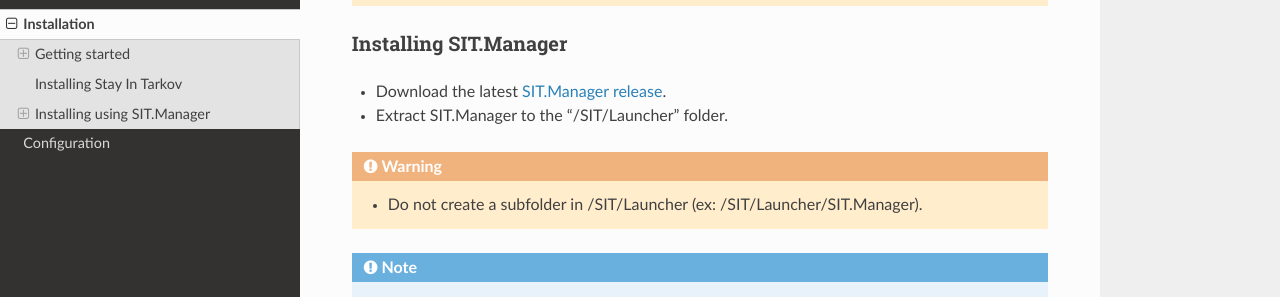
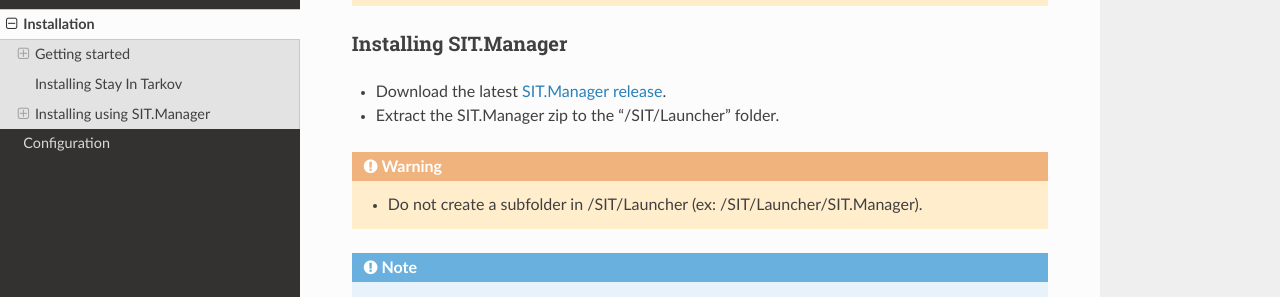
Before and after one commit to stayintarkov/SIT.Documentation, a Sphinx documentation site: the page built from docs/source/install.rst, in a window 1280 px wide and 900 px high, scrolled down 1036 px. Shown: the part 152-449 px from the top of the window. Built offline with Sphinx 7.4.7 and the Read the Docs theme 2.0.0, drawn with Linux system fonts in a browser that asks for light colours; pages that are not in the unit, such as notebooks, are missing from menus.

Commit message:
Replace link to avalonia manager

```diff
--- a/docs/source/install.rst
+++ b/docs/source/install.rst
@@ -48,8 +48,8 @@
 Installing SIT.Manager
 ~~~~~~~~~~~~~~~~~~~~~~~~~~~~~~~~
 
-* Download the latest `SIT.Manager release <https://github.com/stayintarkov/SIT.Manager/releases/>`_.
-* Extract SIT.Manager to the "/SIT/Launcher" folder.
+* Download the latest `SIT.Manager release <https://github.com/stayintarkov/SIT.Manager.Avalonia/releases/latest>`_.
+* Extract the SIT.Manager zip to the "/SIT/Launcher" folder.
 
 .. warning::
    * Do not create a subfolder in /SIT/Launcher (ex: /SIT/Launcher/SIT.Manager).
```
